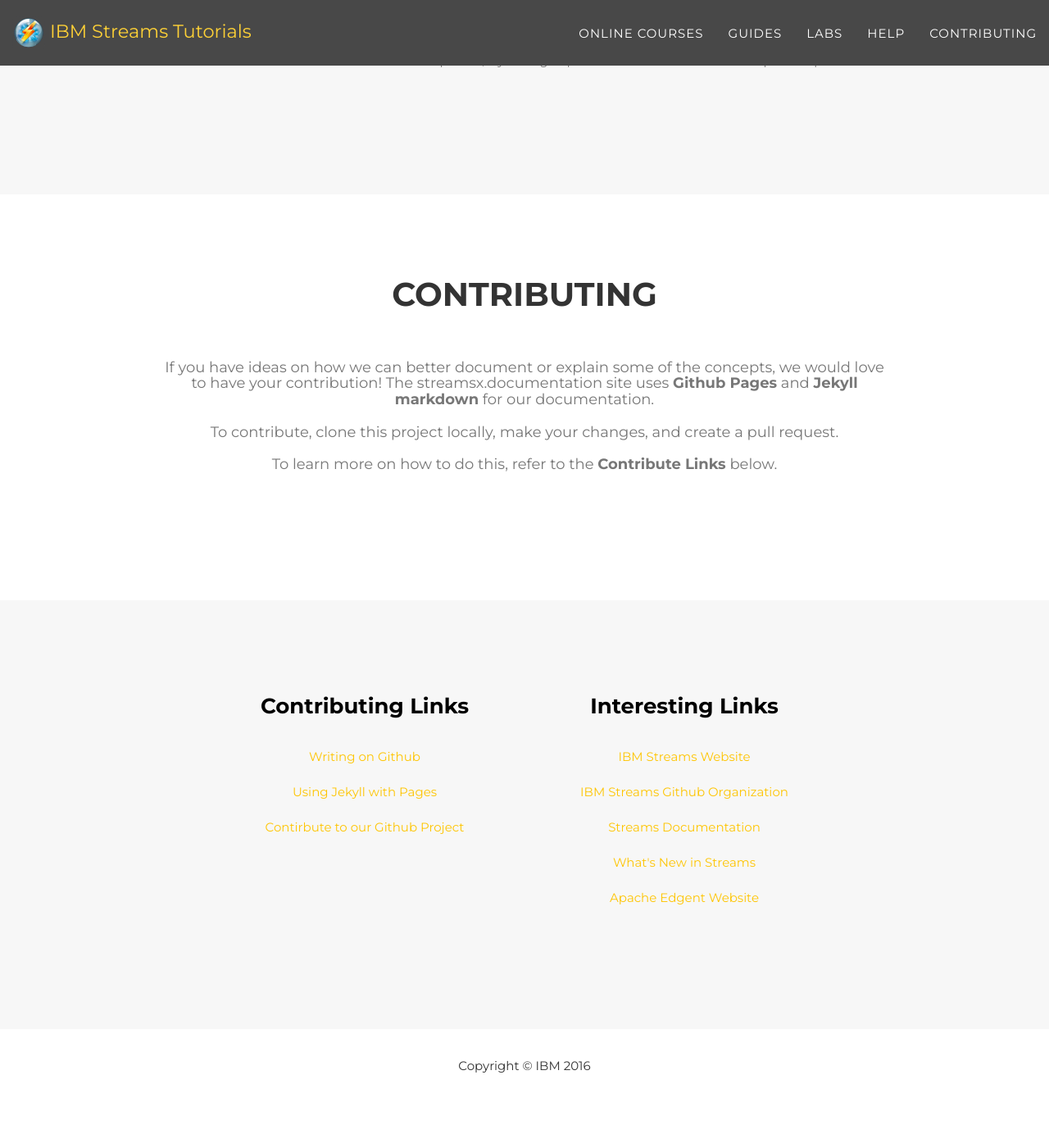
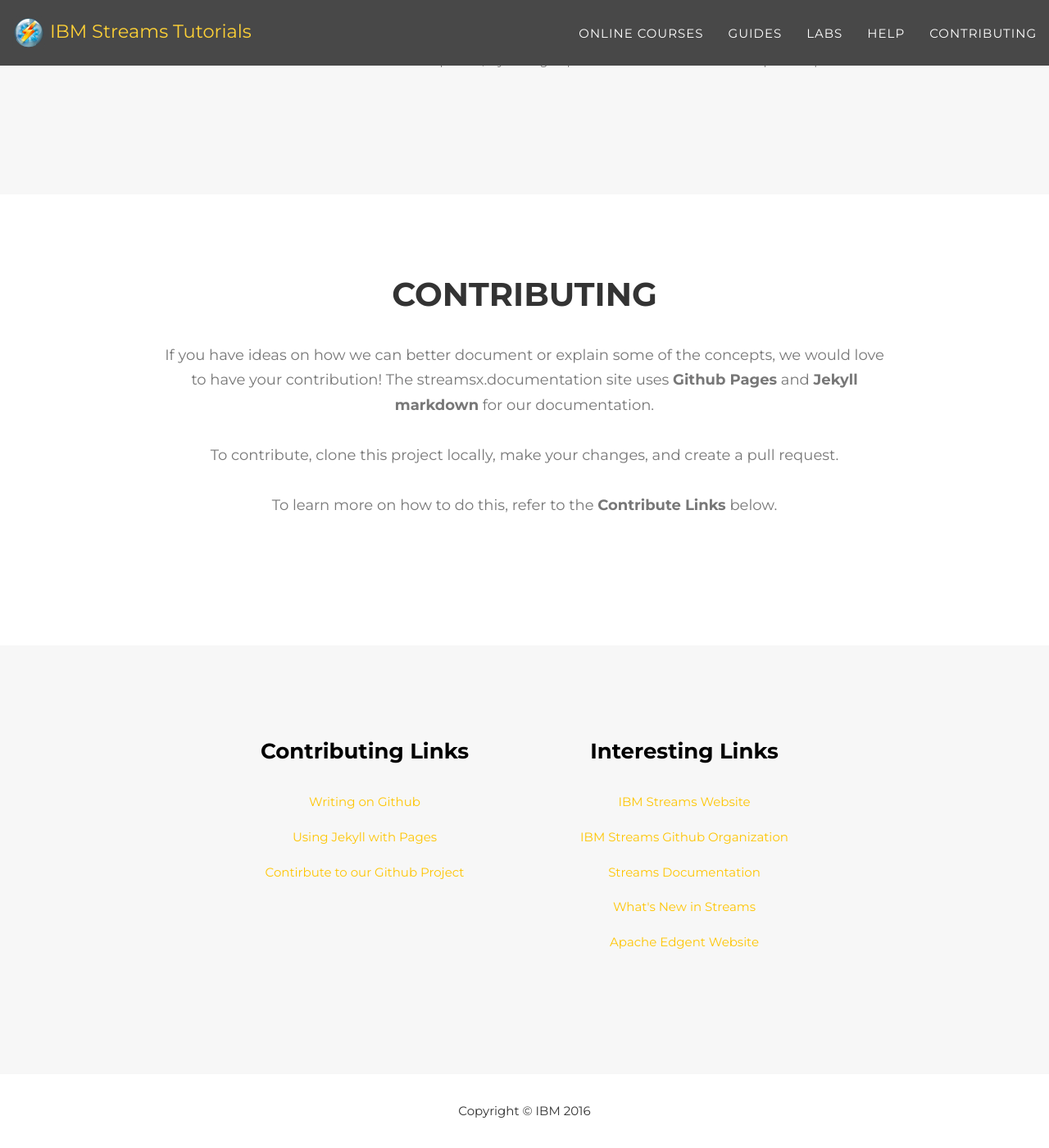
Before and after one commit to IBMStreams/tutorials, a Jekyll site: the page built from index.html, in a window 1280 px wide and 1400 px high, scrolled down 4260 px. Shown: the whole window at 82% size. Built offline with Jekyll 4.4.1, drawn with Linux system fonts in a browser that asks for light colours; nearby versions of some CDN libraries; some web fonts are replaced; before the commit the page ends 5605 px from its top, so only the background shows below that.

Commit message:
Increase line-height in contributing section

```diff
--- a/_includes/css/agency.css
+++ b/_includes/css/agency.css
@@ -31,8 +31,8 @@
 .contributing {
     font-family: Montserrat;
     max-width: 900px;
-    margin-left: auto;
-    margin-right: auto;
+    margin: 0 auto;
+    line-height: 1.7em;
 }
 
 body {
```
